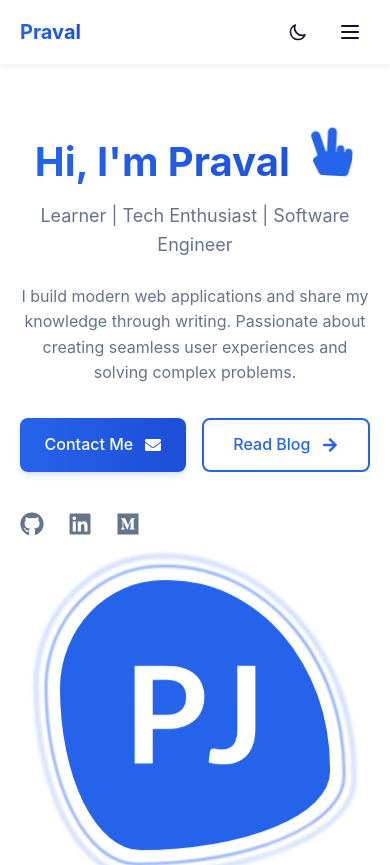
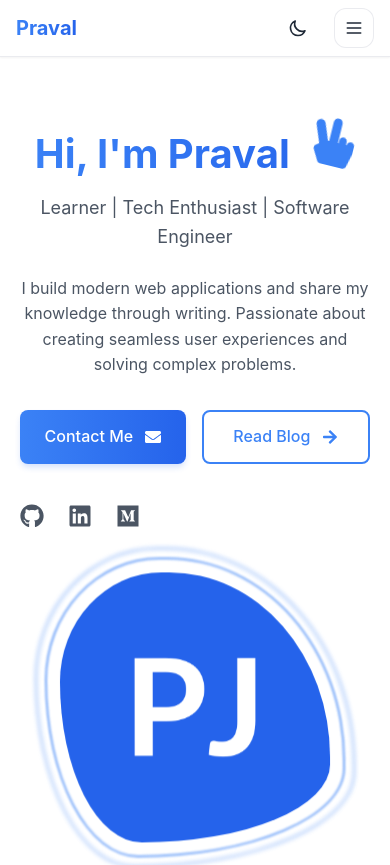
Before and after one commit to pravl/portfolio, a React (Vite) app: page / in a window 390 px wide. Shown: the top 865 px of the page. Built offline with nearby package versions, Linux system fonts and the light colour scheme.

Commit message:
fix: improve navbar mobile styling and form input focus states

```diff
--- a/src/styles/main.css
+++ b/src/styles/main.css
@@ -1,53 +1,42 @@
 :root {
-  /* Base Colors */
-  --primary: #2563eb;
-  --primary-dark: #1d4ed8;
-  --secondary: #64748b;
-  --success: #22c55e;
-  --warning: #f59e0b;
-  --danger: #ef4444;
-  --gray-300: #d1d5db;
-  --gray-400: #9ca3af;
-  --gray-500: #6b7280;
-  --gray-600: #4b5563;
-
-  /* Layout */
+  /* Colors */
+  --primary: #3b82f6;
+  --primary-dark: #2563eb;
+  --text-primary: #1f2937;
+  --text-secondary: #4b5563;
+  --background: #ffffff;
+  --card-bg: #ffffff;
+  --navbar-bg: rgba(255, 255, 255, 0.8);
+  --navbar-border: rgba(229, 231, 235, 0.8);
+  --navbar-shadow: 0 1px 2px 0 rgba(0, 0, 0, 0.05);
+  --navbar-blur: 8px;
+  --nav-link-hover: rgba(243, 244, 246, 0.9);
+  --nav-link-active: rgba(243, 244, 246, 1);
+  --nav-link-hover-shadow: 0 2px 4px rgba(0, 0, 0, 0.05);
+  --card-shadow: 0 1px 3px 0 rgba(0, 0, 0, 0.1), 0 1px 2px -1px rgba(0, 0, 0, 0.1);
+
+  /* Sizes */
   --navbar-height: 4rem;
-  --mobile-navbar-height: 4rem;
-  --section-padding: 5rem;
-  --mobile-section-padding: 3rem;
-
-  /* Light Theme Colors (default) */
-  --bg-primary: #ffffff;
-  --bg-secondary: #f1f5f9;
-  --text-primary: #0f172a;
-  --text-secondary: #64748b;
-  --border-color: #94a3b8;
-  --card-bg: #ffffff;
-  --card-shadow: 0 4px 6px -1px rgba(0, 0, 0, 0.1);
-  --navbar-bg: rgba(255, 255, 255, 0.85);
-  --navbar-border: rgba(203, 213, 225, 0.2);
-  --navbar-blur: 12px;
-  --navbar-shadow: 0 4px 6px -1px rgba(0, 0, 0, 0.05);
-  --nav-link-hover: rgba(37, 99, 235, 0.08);
-  --nav-link-active: rgba(37, 99, 235, 0.1);
-  --hover-bg: rgba(37, 99, 235, 0.08);
+  --mobile-navbar-height: 3.5rem;
+  --container-width: 1280px;
+  --primary-rgb: 59, 130, 246;  /* RGB values for #3b82f6 */
 }
 
 [data-theme='dark'] {
-  --bg-primary: #0f172a;
-  --bg-secondary: #1e293b;
-  --text-primary: #f8fafc;
-  --text-secondary: #94a3b8;
-  --border-color: #475569;
-  --card-bg: #1e293b;
-  --card-shadow: 0 4px 6px -1px rgba(0, 0, 0, 0.3);
-  --navbar-bg: rgba(15, 23, 42, 0.85);
-  --navbar-border: rgba(148, 163, 184, 0.15);
-  --navbar-shadow: 0 4px 6px -1px rgba(0, 0, 0, 0.2);
-  --nav-link-hover: rgba(248, 250, 252, 0.05);
-  --nav-link-active: rgba(248, 250, 252, 0.08);
-  --hover-bg: rgba(248, 250, 252, 0.08);
+  --primary: #60a5fa;
+  --primary-dark: #3b82f6;
+  --text-primary: #f3f4f6;
+  --text-secondary: #d1d5db;
+  --background: #111827;
+  --card-bg: #1f2937;
+  --navbar-bg: rgba(17, 24, 39, 0.8);
+  --navbar-border: rgba(55, 65, 81, 0.8);
+  --navbar-shadow: 0 1px 2px 0 rgba(0, 0, 0, 0.1);
+  --nav-link-hover: rgba(31, 41, 55, 0.9);
+  --nav-link-active: rgba(31, 41, 55, 1);
+  --nav-link-hover-shadow: 0 2px 4px rgba(0, 0, 0, 0.2);
+  --card-shadow: 0 1px 3px 0 rgba(0, 0, 0, 0.2), 0 1px 2px -1px rgba(0, 0, 0, 0.2);
+  --primary-rgb: 96, 165, 250;  /* RGB values for #60a5fa */
 }
 
 /* Theme transition */
@@ -68,7 +57,7 @@ body {
   font-family: 'Inter', -apple-system, BlinkMacSystemFont, 'Segoe UI', Roboto, Oxygen, Ubuntu, Cantarell, sans-serif;
   line-height: 1.6;
   color: var(--text-primary);
-  background-color: var(--bg-primary);
+  background-color: var(--background);
   padding-top: var(--mobile-navbar-height);
 }
 
@@ -183,12 +172,12 @@ body {
   border-bottom: 1px solid var(--navbar-border);
   box-shadow: var(--navbar-shadow);
   flex-direction: column;
-  gap: 0.5rem;
+  gap: 0.75rem;
   transform: translateY(-10px);
   opacity: 0;
-  transition: all 0.3s cubic-bezier(0.4, 0, 0.2, 1);
+  transition: all 0.4s cubic-bezier(0.4, 0, 0.2, 1);
   list-style: none;
-  z-index: 20;
+  z-index: 999;
 }
 
 .nav-links li {
@@ -199,6 +188,7 @@ body {
   display: flex;
   transform: translateY(0);
   opacity: 1;
+  padding: 1rem;
 }
 
 .nav-link {
@@ -212,22 +202,11 @@ body {
   overflow: hidden;
 }
 
-.nav-link::before {
-  content: '';
-  position: absolute;
-  inset: 0;
-  background: var(--nav-link-hover);
-  opacity: 0;
-  transition: opacity 0.3s ease;
-}
-
 .nav-link:hover {
   color: var(--primary);
   transform: translateY(-1px);
-}
-
-.nav-link:hover::before {
-  opacity: 1;
+  background: var(--nav-link-hover);
+  box-shadow: var(--nav-link-hover-shadow);
 }
 
 .nav-link.active {
@@ -304,22 +283,28 @@ body {
   height: 2.5rem;
   padding: 0.5rem;
   border: none;
-  background: transparent;
+  background: var(--card-bg);
   color: var(--text-primary);
-  border-radius: 0.5rem;
+  border-radius: 0.75rem;
   cursor: pointer;
   transition: all 0.3s ease;
+  border: 1px solid var(--navbar-border);
 }
 
 .mobile-menu-btn:hover {
   background: var(--nav-link-hover);
   color: var(--primary);
+  transform: translateY(-1px);
 }
 
 .mobile-menu-btn svg {
-  width: 1.5rem;
-  height: 1.5rem;
+  width: 1.25rem;
+  height: 1.25rem;
   transition: transform 0.3s ease;
+}
+
+.mobile-menu-btn:active {
+  transform: translateY(1px);
 }
 
 .mobile-menu-btn:active svg {
@@ -635,38 +620,59 @@ body {
     font-size: 2.5rem;
   }
 
-  .nav-links {
-    display: none;
-    position: absolute;
-    top: 4rem;
-    left: 0;
-    right: 0;
-    background: white;
-    padding: 1rem;
-    box-shadow: 0 4px 6px -1px rgba(0, 0, 0, 0.1);
-    flex-direction: column;
-    gap: 1rem;
+  .nav-container {
+    height: var(--mobile-navbar-height);
+    padding: 0 1rem;
   }
 
   .nav-links.mobile-menu-open {
     display: flex;
+    transform: translateY(0);
+    opacity: 1;
+    padding: 1rem;
+    background: var(--navbar-bg);
+    backdrop-filter: blur(12px);
+    -webkit-backdrop-filter: blur(12px);
   }
 
   .nav-link {
     display: block;
-    padding: 0.5rem 1rem;
     width: 100%;
+    text-align: center;
+    padding: 0.75rem;
+    font-size: 1rem;
+    border-radius: 0.5rem;
+    background: var(--card-bg);
+    margin: 0;
   }
 
   .nav-link:hover {
-    background-color: var(--gray);
-    border-radius: 0.5rem;
+    transform: translateY(0);
+    background: var(--nav-link-hover);
+    box-shadow: var(--nav-link-hover-shadow);
   }
 
   .nav-link.active {
-    color: var(--primary);
-    background-color: var(--gray);
-    border-radius: 0.5rem;
+    background: var(--nav-link-active);
+    box-shadow: var(--nav-link-hover-shadow);
+  }
+
+  .nav-link.active::after {
+    display: none;
+  }
+
+  .nav-actions {
+    margin-left: auto;
+    gap: 0.5rem;
+  }
+
+  .mobile-menu-btn {
+    margin-left: 0.5rem;
+  }
+
+  .theme-toggle-btn {
+    width: 2.25rem;
+    height: 2.25rem;
   }
 
   .blog-grid {
@@ -894,16 +900,21 @@ textarea {
 }
 
 input, textarea {
+  width: 100%;
+  padding: 0.75rem 1rem;
   background-color: transparent;
   color: var(--text-primary);
-  border: 2px solid var(--border-color);
+  border: 2px solid var(--navbar-border);
+  border-radius: 0.5rem;
+  font-size: 1rem;
   transition: all 0.3s ease;
 }
 
 input:focus, textarea:focus {
   outline: none;
   border-color: var(--primary);
-  box-shadow: 0 0 0 2px rgba(37, 99, 235, 0.1);
+  box-shadow: 0 0 0 3px rgba(var(--primary-rgb), 0.1);
+  background-color: var(--nav-link-hover);
 }
 
 input::placeholder, textarea::placeholder {
@@ -914,14 +925,15 @@ input::placeholder, textarea::placeholder {
 /* Dark mode specific form styles */
 [data-theme='dark'] input,
 [data-theme='dark'] textarea {
-  background-color: transparent;
-  border: 1px solid var(--border-color);
+  background-color: var(--card-bg);
+  border-color: var(--navbar-border);
 }
 
 [data-theme='dark'] input:focus,
 [data-theme='dark'] textarea:focus {
   border-color: var(--primary);
-  box-shadow: 0 0 0 2px rgba(37, 99, 235, 0.2);
+  box-shadow: 0 0 0 3px rgba(var(--primary-rgb), 0.2);
+  background-color: var(--nav-link-hover);
 }
 
 [data-theme='dark'] input::placeholder,
```
